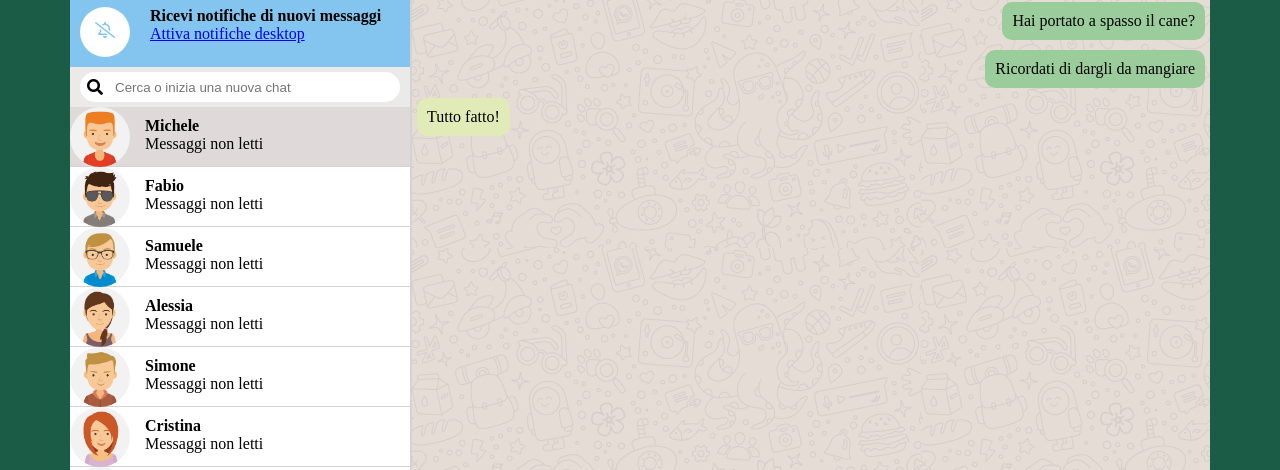
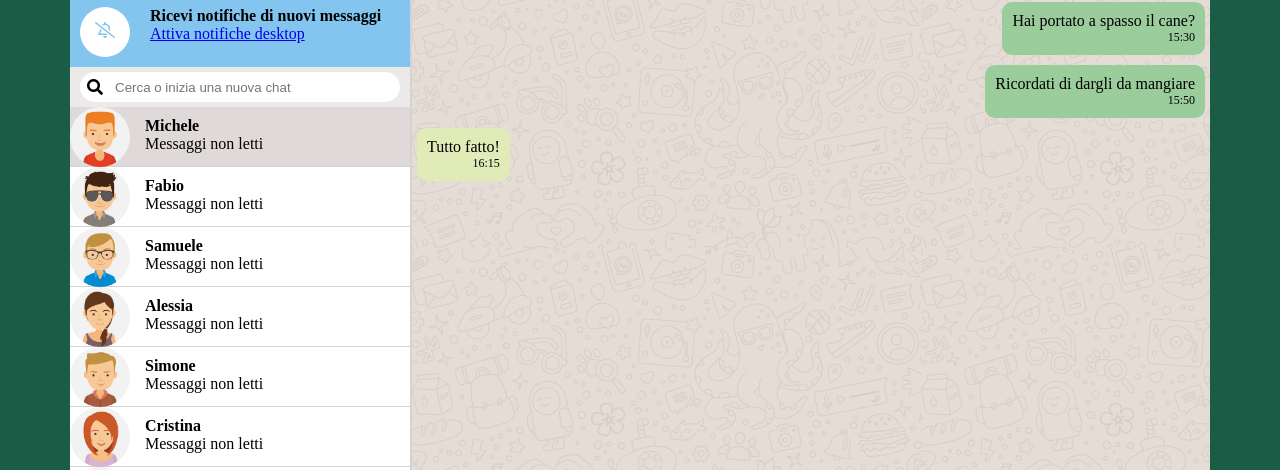
Before and after one commit to SimoneSaramondi/vue-boolzapp, a plain HTML site: page index.html in a window 1280 px wide. Shown: the part 103-573 px from the top of the page. Drawn offline with nearby package versions, Linux system fonts and the light colour scheme.

Commit message:
aggiunta orario alle chat

```diff
--- a/index.html
+++ b/index.html
@@ -100,9 +100,9 @@
 
                         {{message.text}}
 
-                        <!--<div class="formatTime">
-
-                        </div>-->
+                        <div class="formatTime">
+                            {{formatTime(message.date)}}
+                        </div>
 
                     </div>
 
--- a/script.js
+++ b/script.js
@@ -57,7 +57,8 @@ const app = new Vue({
                 }
             });
         },
-
-
+        formatTime(date) {
+            return moment(date, "DD/MM/YYYY HH:mm:ss").format('HH:mm');
+        }
     }
 })
--- a/style.css
+++ b/style.css
@@ -166,3 +166,7 @@
     border-radius: 10px;
     align-self: flex-end;
 }
+.formatTime{
+    text-align: right;
+    font-size: 12px ;
+}
```
